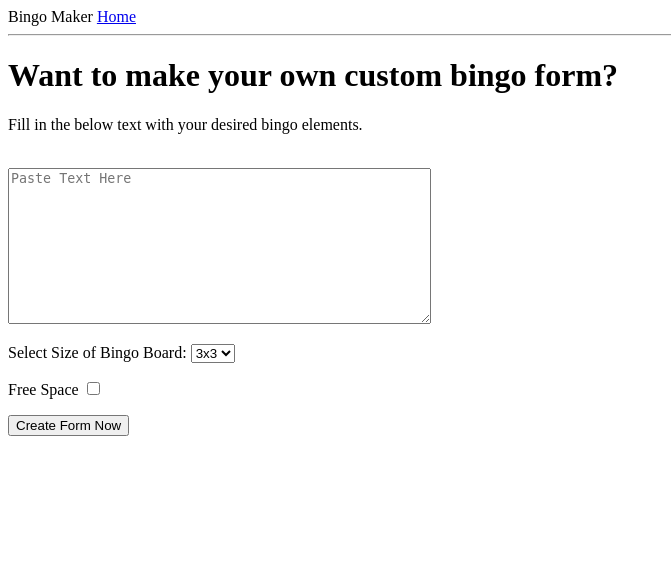
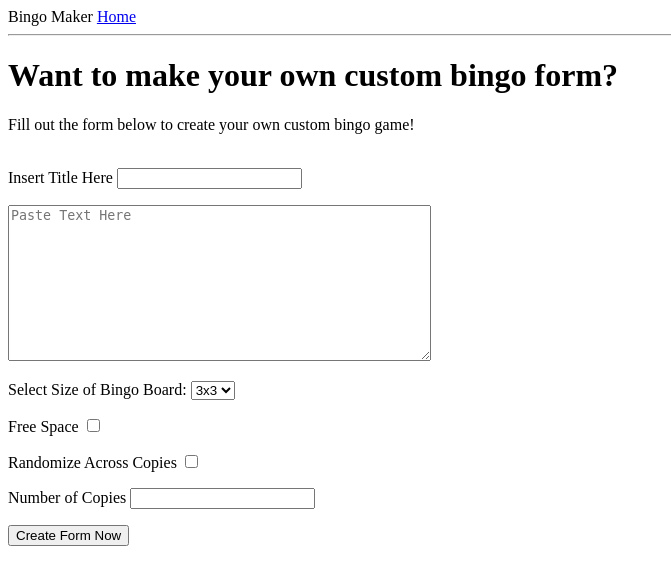
Before and after one commit to alyssacaples/bingo-maker, a Flask app: page / in a window 1280 px wide. Shown: the top 585 px of the page, without its empty margins (0-671 px from the left). Run offline with Flask 3, Linux system fonts and the light colour scheme.

Commit message:
fixing backend

```diff
--- a/app/bingo_form.py
+++ b/app/bingo_form.py
@@ -1,11 +1,14 @@
 from flask_wtf import FlaskForm
-from wtforms import Form, StringField, TextAreaField, SelectField, PasswordField, BooleanField, SubmitField, validators
+from wtforms import Form, StringField, TextAreaField, SelectField, IntegerField, PasswordField, BooleanField, SubmitField, validators
 from wtforms.validators import DataRequired
 
 BINGO_SIZE = [(9, "3x3"), (16, "4x4"), (25, "5x5")]
 
 class BingoCreationForm(Form):
+    title = StringField("Insert Title Here")
     bingo_input     = TextAreaField('Paste Bingo Info Here: ')
     select_bingo_size = SelectField("Select Size of Bingo Board: ", choices=BINGO_SIZE)
     free_space_bool = BooleanField("Free Space")
     create_form = SubmitField("Create Form Now")
+    randomize = BooleanField("Randomize Across Copies")
+    copies = IntegerField("Number of Copies")
--- a/app/old_code.py
+++ /dev/null
@@ -1,3 +0,0 @@
-    # username     = StringField('Username', [validators.Length(min=4, max=25)])
-    # email        = StringField('Email Address', [validators.Length(min=6, max=35)])
-    # accept_rules = BooleanField('I accept the site rules', [validators.InputRequired()])
--- a/app/templates/home.html
+++ b/app/templates/home.html
@@ -7,10 +7,15 @@
 {% block content %}
 
     <h1> Want to make your own custom bingo form? </h1>
-    <para> Fill in the below text with your desired bingo elements. </para>
+    <para> Fill out the form below to create your own custom bingo game! </para>
     <br> </br>
 
     <form action="" method="post" novalidate>
+        <p></p>
+            {{form.title.label }}
+            {{form.title()}}
+        </p>
+
         <p>
             <!-- {{form.bingo_input.label }} -->
             {{form.bingo_input(rows='10',cols='50', placeholder="Paste Text Here")}}
@@ -29,6 +34,16 @@
         </p>
 
         <p>
+            {{form.randomize.label }}
+            {{form.randomize()}}
+        </p>
+
+        <p>
+            {{form.copies.label }}
+            {{form.copies()}}
+        </p>
+
+        <p>
             <!-- {{form.create_form.label }} -->
             {{form.create_form()}}
         </p>
--- a/pdf-create/reportlab_file.py
+++ b/pdf-create/reportlab_file.py
@@ -51,6 +51,7 @@ def shrink_font_size(aW, aH, text, fontName, fontSize, leading, style):
 
     return fontSize, leading
 
+# in the future make this a custom file name based on title
 doc = SimpleDocTemplate("output_pdfs/simple_table.pdf", pagesize=letter)
 styles = getSampleStyleSheet()
 story = []
```
Also changed, not shown: 1 other file.
